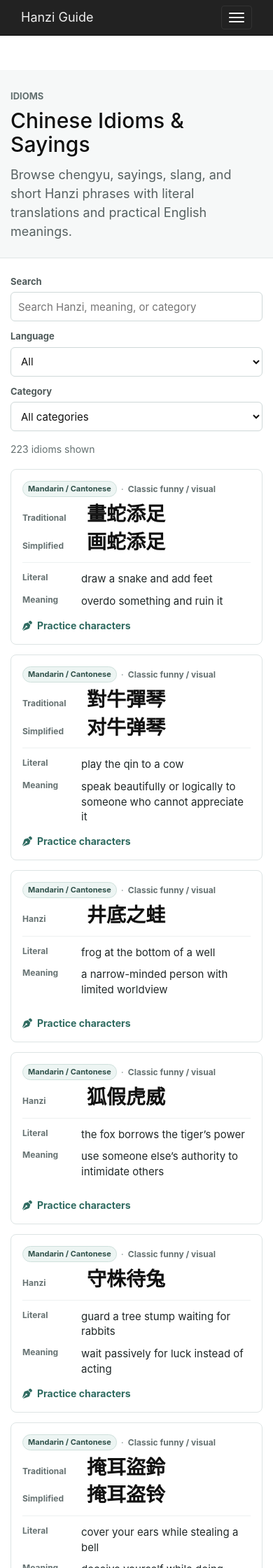
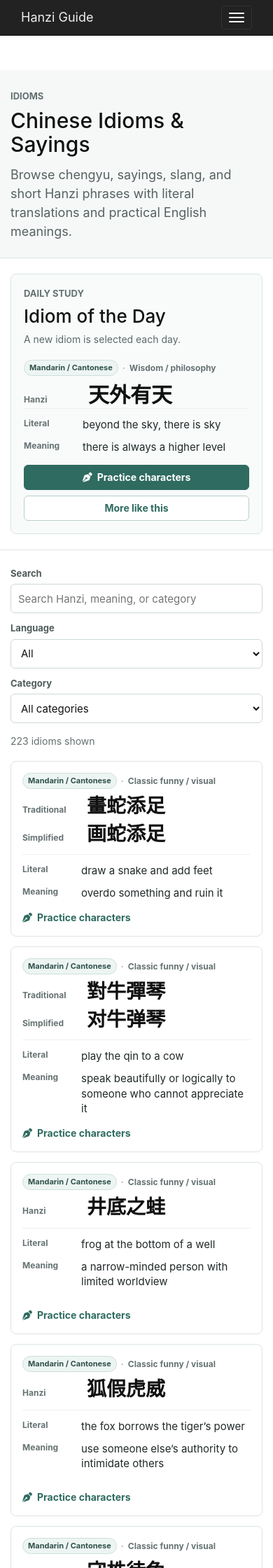
Before and after one commit to yorickreum/hanziguide, a Jekyll site: the page built from idioms.html, in a window 390 px wide. Shown: the top 2240 px of the page at 70% size. Built offline with Jekyll 4.4.1, drawn with Linux system fonts in a browser that asks for light colours; comment, search, counter and statistics services are not loaded.

Commit message:
Add daily idiom feature and homepage teaser

```diff
--- a/assets/js/idioms.js
+++ b/assets/js/idioms.js
@@ -9,6 +9,9 @@
 
   var listEl = document.getElementById('idioms-list');
   var statusEl = document.getElementById('idioms-status');
+  var dailyCardEl = document.getElementById('idioms-daily-card');
+  var dailyStatusEl = document.getElementById('idioms-daily-status');
+  var dailyContentEl = document.getElementById('idioms-daily-content');
   var searchEl = document.getElementById('idioms-search');
   var languageEl = document.getElementById('idioms-language');
   var categoryEl = document.getElementById('idioms-category');
@@ -217,6 +220,81 @@
     ].indexOf(category) !== -1;
   }
 
+  function isSafeDailyIdiom(item) {
+    return !item.entries.some(function(entry) {
+      return isToneSensitive(entry.category);
+    });
+  }
+
+  function daysSinceEpoch(date) {
+    return Math.floor(Date.UTC(date.getFullYear(), date.getMonth(), date.getDate()) / 86400000);
+  }
+
+  function dailyIdiom() {
+    var pool = idioms.filter(isSafeDailyIdiom);
+    if (!pool.length) {
+      pool = idioms;
+    }
+    if (!pool.length) {
+      return null;
+    }
+    return pool[daysSinceEpoch(new Date()) % pool.length];
+  }
+
+  function renderDailyIdiom() {
+    if (!dailyCardEl || !dailyStatusEl || !dailyContentEl) {
+      return;
+    }
+
+    var item = dailyIdiom();
+    if (!item) {
+      dailyStatusEl.textContent = 'No daily idiom is available yet.';
+      dailyContentEl.innerHTML = '';
+      return;
+    }
+
+    var entry = item.entries[0] || {};
+    var languageSummary = item.entries.reduce(function(labels, current) {
+      if (current.language && labels.indexOf(current.language) === -1) {
+        labels.push(current.language);
+      }
+      return labels;
+    }, []).join(' / ');
+    var hanziRows = hanziVariants(item.hanzi).map(function(variant) {
+      return [
+        '<a class="idioms-daily-hanzi-row" href="' + practiceHrefForHanzi(variant.hanzi) + '">',
+          '<span class="idiom-script-label">' + escapeHtml(variant.label) + '</span>',
+          '<span class="idioms-daily-hanzi">' + escapeHtml(variant.hanzi) + '</span>',
+        '</a>'
+      ].join('');
+    }).join('');
+
+    dailyStatusEl.textContent = 'A new idiom is selected each day.';
+    dailyContentEl.innerHTML = [
+      '<div class="idioms-daily-meta">',
+        '<span class="idioms-language-label">' + escapeHtml(languageSummary || 'Chinese') + '</span>',
+        entry.category ? '<span class="idioms-category">' + escapeHtml(entry.category) + '</span>' : '',
+      '</div>',
+      '<div class="idioms-daily-hanzi-list">' + hanziRows + '</div>',
+      '<div class="idiom-definition-list idioms-daily-definitions">',
+        '<div class="idiom-definition-row">',
+          '<span class="idiom-definition-label">Literal</span>',
+          '<span class="idiom-definition-text">' + escapeHtml(item.literal) + '</span>',
+        '</div>',
+        '<div class="idiom-definition-row">',
+          '<span class="idiom-definition-label">Meaning</span>',
+          '<span class="idiom-definition-text">' + escapeHtml(item.meaning) + '</span>',
+        '</div>',
+      '</div>',
+      '<div class="idioms-daily-actions">',
+        '<a class="idiom-practice-link" href="' + practiceHref(item.hanzi) + '">',
+          '<i class="fas fa-pen-nib" aria-hidden="true"></i> Practice characters',
+        '</a>',
+        entry.category ? '<button type="button" class="idioms-daily-more" data-daily-category="' + escapeHtml(entry.category) + '">More like this</button>' : '',
+      '</div>'
+    ].join('');
+  }
+
   function renderCategoryOptions() {
     var categories = idioms
       .reduce(function(all, item) {
@@ -381,6 +459,35 @@
       }));
     });
 
+    if (dailyContentEl) {
+      dailyContentEl.addEventListener('click', function(event) {
+        var target = event.target;
+        if (target && !target.closest) {
+          target = target.parentElement;
+        }
+        var categoryButton = target ? target.closest('[data-daily-category]') : null;
+        var practiceLink = target ? target.closest('.idioms-daily-hanzi-row, .idiom-practice-link') : null;
+
+        if (categoryButton) {
+          var category = categoryButton.getAttribute('data-daily-category') || '';
+          state.category = category;
+          categoryEl.value = category;
+          render();
+          trackMatomoEvent('Idioms', 'DailyMoreLikeThis', analyticsContext({
+            selected: category
+          }), filteredIdioms().length);
+          document.querySelector('.idioms-workspace').scrollIntoView({ behavior: 'smooth', block: 'start' });
+          return;
+        }
+
+        if (practiceLink) {
+          trackMatomoEvent('Idioms', 'DailyPracticeClick', analyticsContext({
+            text: normalizeAnalyticsText(practiceLink.textContent, 80)
+          }));
+        }
+      });
+    }
+
     categoryPromoEls.forEach(function(button) {
       button.addEventListener('click', function() {
         var category = button.getAttribute('data-idioms-category') || '';
@@ -451,6 +558,7 @@
       idioms = dedupeRows(csvToObjects(csv));
       renderCategoryOptions();
       bindControls();
+      renderDailyIdiom();
       render();
     })
     .catch(function(error) {
--- a/css/main.scss
+++ b/css/main.scss
@@ -251,6 +251,126 @@ body {
   max-width: 760px;
 }
 
+.idioms-daily {
+  background: #fff;
+  border-bottom: 1px solid #e1e6e6;
+  padding: 22px 0;
+}
+
+.idioms-daily-card {
+  align-items: stretch;
+  background: #f9fbfb;
+  border: 1px solid #dbe4e4;
+  border-radius: 8px;
+  display: grid;
+  gap: 18px;
+  grid-template-columns: minmax(220px, 0.7fr) minmax(0, 1.3fr);
+  padding: 18px;
+}
+
+.idioms-daily-copy h2 {
+  font-size: 26px;
+  line-height: 1.2;
+  margin: 0 0 8px;
+}
+
+.idioms-daily-status {
+  color: #5d6868;
+  font-size: 14px;
+  line-height: 1.45;
+}
+
+.idioms-daily-content {
+  min-width: 0;
+}
+
+.idioms-daily-meta {
+  align-items: center;
+  display: flex;
+  flex-wrap: wrap;
+  gap: 6px;
+  margin-bottom: 10px;
+}
+
+.idioms-daily-hanzi-list {
+  display: flex;
+  flex-direction: column;
+  gap: 6px;
+}
+
+.idioms-daily-hanzi-row {
+  align-items: baseline;
+  color: $text-color;
+  display: grid;
+  gap: 10px;
+  grid-template-columns: 82px minmax(0, 1fr);
+  text-decoration: none;
+}
+
+.idioms-daily-hanzi {
+  font-size: 34px;
+  font-weight: 700;
+  line-height: 1.15;
+  word-break: keep-all;
+}
+
+.idioms-daily-hanzi-row:hover,
+.idioms-daily-hanzi-row:focus {
+  color: $brand-color;
+  text-decoration: none;
+}
+
+.idioms-daily-definitions {
+  margin-bottom: 12px;
+}
+
+.idioms-daily-actions {
+  align-items: center;
+  display: flex;
+  flex-wrap: wrap;
+  gap: 8px;
+}
+
+.idioms-daily-actions .idiom-practice-link {
+  background: #2f6b61;
+  border: 1px solid #2f6b61;
+  border-radius: 6px;
+  color: #fff;
+  line-height: 1.25;
+  margin-top: 0;
+  min-height: 36px;
+  padding: 8px 12px;
+}
+
+.idioms-daily-actions .idiom-practice-link:hover,
+.idioms-daily-actions .idiom-practice-link:focus {
+  background: #255a51;
+  border-color: #255a51;
+  color: #fff;
+  outline: none;
+}
+
+.idioms-daily-more {
+  background: #fff;
+  border: 1px solid #b9cfca;
+  border-radius: 6px;
+  color: #2f6b61;
+  cursor: pointer;
+  font-size: 14px;
+  font-weight: 700;
+  line-height: 1.25;
+  min-height: 36px;
+  padding: 8px 12px;
+}
+
+.idioms-daily-more:hover,
+.idioms-daily-more:focus {
+  background: #edf5f3;
+  border-color: #8bb6ae;
+  color: #24584f;
+  outline: none;
+}
+
 .idioms-workspace {
   padding: 24px 0 48px;
 }
@@ -579,6 +699,26 @@ body {
     grid-template-columns: 1fr;
   }
 
+  .idioms-daily-card {
+    grid-template-columns: 1fr;
+  }
+
+  .idioms-daily-hanzi {
+    font-size: 30px;
+  }
+
+  .idioms-daily-actions {
+    align-items: stretch;
+    flex-direction: column;
+  }
+
+  .idioms-daily-actions .idiom-practice-link,
+  .idioms-daily-more {
+    justify-content: center;
+    text-align: center;
+    width: 100%;
+  }
+
   .idioms-grid {
     grid-template-columns: 1fr;
   }
@@ -601,7 +741,8 @@ body {
   font-weight: 600;
 }
 
-.home-geo-quiz-callout {
+.home-geo-quiz-callout,
+.home-daily-idiom-callout {
   align-items: center;
   background: #f4f7f8;
   border: 1px solid #d9e1e5;
@@ -616,33 +757,51 @@ body {
   text-align: left;
 }
 
-.home-geo-quiz-callout i {
+.home-geo-quiz-callout i,
+.home-daily-idiom-callout i {
   color: #b6485f;
   font-size: 24px;
 }
 
-.home-geo-quiz-callout div {
+.home-daily-idiom-callout i {
+  color: #2f7f73;
+}
+
+.home-geo-quiz-callout div,
+.home-daily-idiom-callout > div:not(.home-callout-actions) {
   flex: 1 1 auto;
 }
 
+.home-callout-actions {
+  display: flex;
+  flex: 0 0 auto;
+  gap: 8px;
+}
+
 .home-geo-quiz-callout strong,
-.home-geo-quiz-callout span {
+.home-geo-quiz-callout span,
+.home-daily-idiom-callout strong,
+.home-daily-idiom-callout span {
   display: block;
 }
 
-.home-geo-quiz-callout strong {
+.home-geo-quiz-callout strong,
+.home-daily-idiom-callout strong {
   color: #202124;
   font-size: 15px;
 }
 
-.home-geo-quiz-callout span {
+.home-geo-quiz-callout span,
+.home-daily-idiom-callout span {
   color: #59666d;
   font-size: 13px;
   margin-top: 2px;
 }
 
-.home-geo-quiz-callout a {
+.home-geo-quiz-callout a,
+.home-daily-idiom-callout a {
   background: #2f7f73;
+  border: 1px solid #2f7f73;
   border-radius: 6px;
   color: #fff;
   flex: 0 0 auto;
@@ -652,10 +811,27 @@ body {
   text-decoration: none;
 }
 
+.home-daily-idiom-callout .home-callout-secondary {
+  background: #fff;
+  border-color: #b9cfca;
+  color: #2f6b61;
+}
+
 .home-geo-quiz-callout a:hover,
-.home-geo-quiz-callout a:focus {
+.home-geo-quiz-callout a:focus,
+.home-daily-idiom-callout .home-callout-primary:hover,
+.home-daily-idiom-callout .home-callout-primary:focus {
   background: #256a60;
+  border-color: #256a60;
   color: #fff;
+  text-decoration: none;
+}
+
+.home-daily-idiom-callout .home-callout-secondary:hover,
+.home-daily-idiom-callout .home-callout-secondary:focus {
+  background: #edf5f3;
+  border-color: #8bb6ae;
+  color: #24584f;
   text-decoration: none;
 }
 
@@ -1497,14 +1673,20 @@ body {
     width: 100%;
   }
 
-  .home-geo-quiz-callout {
+  .home-geo-quiz-callout,
+  .home-daily-idiom-callout {
     align-items: flex-start;
     flex-direction: column;
   }
 
-  .home-geo-quiz-callout a {
+  .home-geo-quiz-callout a,
+  .home-daily-idiom-callout a {
     display: block;
     text-align: center;
+    width: 100%;
+  }
+
+  .home-callout-actions {
     width: 100%;
   }
 }
--- a/idioms.html
+++ b/idioms.html
@@ -15,6 +15,19 @@ js: /assets/js/idioms.js
       <p class="idioms-lede">
         Browse chengyu, sayings, slang, and short Hanzi phrases with literal translations and practical English meanings.
       </p>
+    </div>
+  </section>
+
+  <section class="idioms-daily" aria-labelledby="idioms-daily-title">
+    <div class="container">
+      <div class="idioms-daily-card" id="idioms-daily-card">
+        <div class="idioms-daily-copy">
+          <p class="idioms-kicker">Daily study</p>
+          <h2 id="idioms-daily-title">Idiom of the Day</h2>
+          <div class="idioms-daily-status" id="idioms-daily-status" aria-live="polite">Loading today's idiom...</div>
+        </div>
+        <div class="idioms-daily-content" id="idioms-daily-content"></div>
+      </div>
     </div>
   </section>
 
```
Also changed, not shown: _includes/practice.html (+21 -10 lines), assets/js/index.js (+124 -0 lines).
